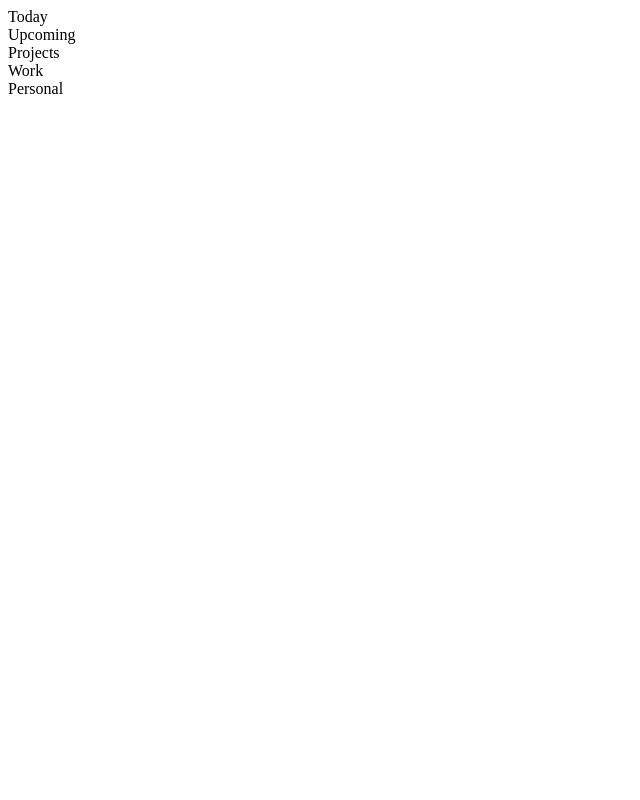
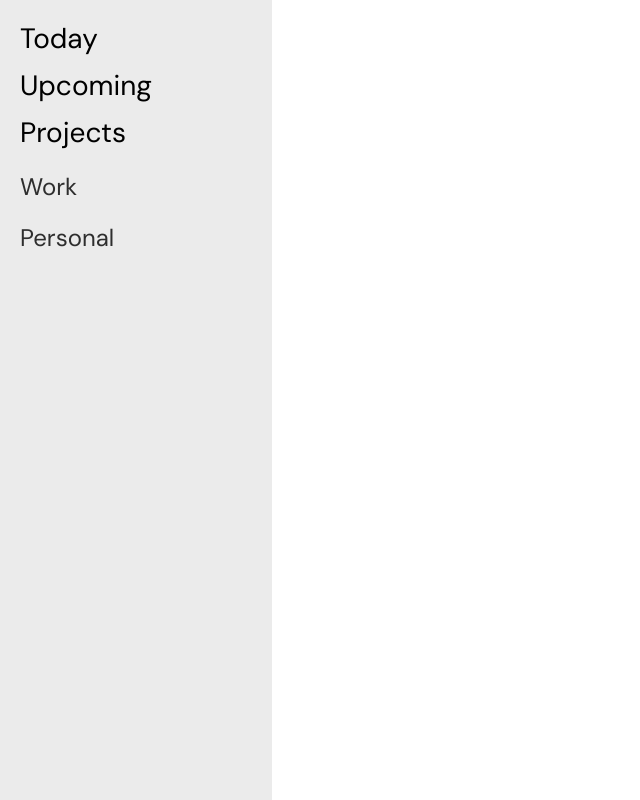
Before and after one commit to amalyakubov/Maple-Todo-List-Site-TheOdinProject, a website built with webpack: page src/index.html in a window 1280 px wide. Shown: the whole page, without its empty margins (0-640 px from the left). Built offline with nearby package versions, Linux system fonts and the light colour scheme.

Commit message:
Create a navigation bar

```diff
--- a/src/index.html
+++ b/src/index.html
@@ -8,14 +8,16 @@
   </head>
   <body>
     <div id="navigation" role="navigation">
-      <div id="Today" role="button">Today</div>
-      <div id="Upcoming" role="button">Upcoming</div>
-      <div id="Projects">
+      <div id="today" role="button">Today</div>
+      <div id="upcoming" role="button">Upcoming</div>
+      <div id="projects">
         Projects
-        <div id="Work" role="button">Work</div>
-        <div id="Personal" role="">Personal</div>
+        <div id="work" role="button">Work</div>
+        <div id="personal" role="button">Personal</div>
       </div>
     </div>
-    <div id="main"></div>
+    <div id="main">
+      <div id="date"></div>
+    </div>
   </body>
 </html>
--- a/src/index.js
+++ b/src/index.js
@@ -2,4 +2,4 @@ import { millisecondsToHours } from 'date-fns';
 import './style.css';
 import { getDisplayDate} from './time.js';
 
-getDisplayDate();
+console.log(getDisplayDate());
--- a/src/style.css
+++ b/src/style.css
@@ -1,8 +1,39 @@
+@import url('https://fonts.googleapis.com/css2?family=DM+Sans:ital,opsz,wght@0,9..40,400;0,9..40,500;0,9..40,700;1,9..40,500&display=swap');
+
 html, body {
     width: 100%;
+    height: 100%;
+    margin: 0;
 }
 
 body {
     display: flex;
     flex-direction: row;
+    background-color: white;
 }
+
+:root {
+    font-family: 'DM Sans', sans-serif;
+    font-size: 28px;
+    color: black;
+}
+
+#navigation {
+    background-color: rgb(235, 235, 235);
+    display: flex;
+    flex-direction: column;
+    padding: 20px;
+    padding-right: 120px;
+    gap: 10px;
+}
+
+#projects {
+    display: flex;
+    flex-direction: column;
+    gap: 20px;
+}
+
+#projects div {
+    font-size: 24px;
+    color: rgb(46, 46, 46);
+}
--- a/src/time.js
+++ b/src/time.js
@@ -6,7 +6,5 @@ export function getDisplayDate() {
     let dayNumber = date.getDate();
     let month = MONTHS[date.getMonth()];
 
-    let dipsplayDate = `${day} ${dayNumber} ${month}`;
-
-    console.log(dipsplayDate);
+    return `${day} ${dayNumber} ${month}`;
 }
```
Also changed, not shown: dist/index.html, dist/main.js.
